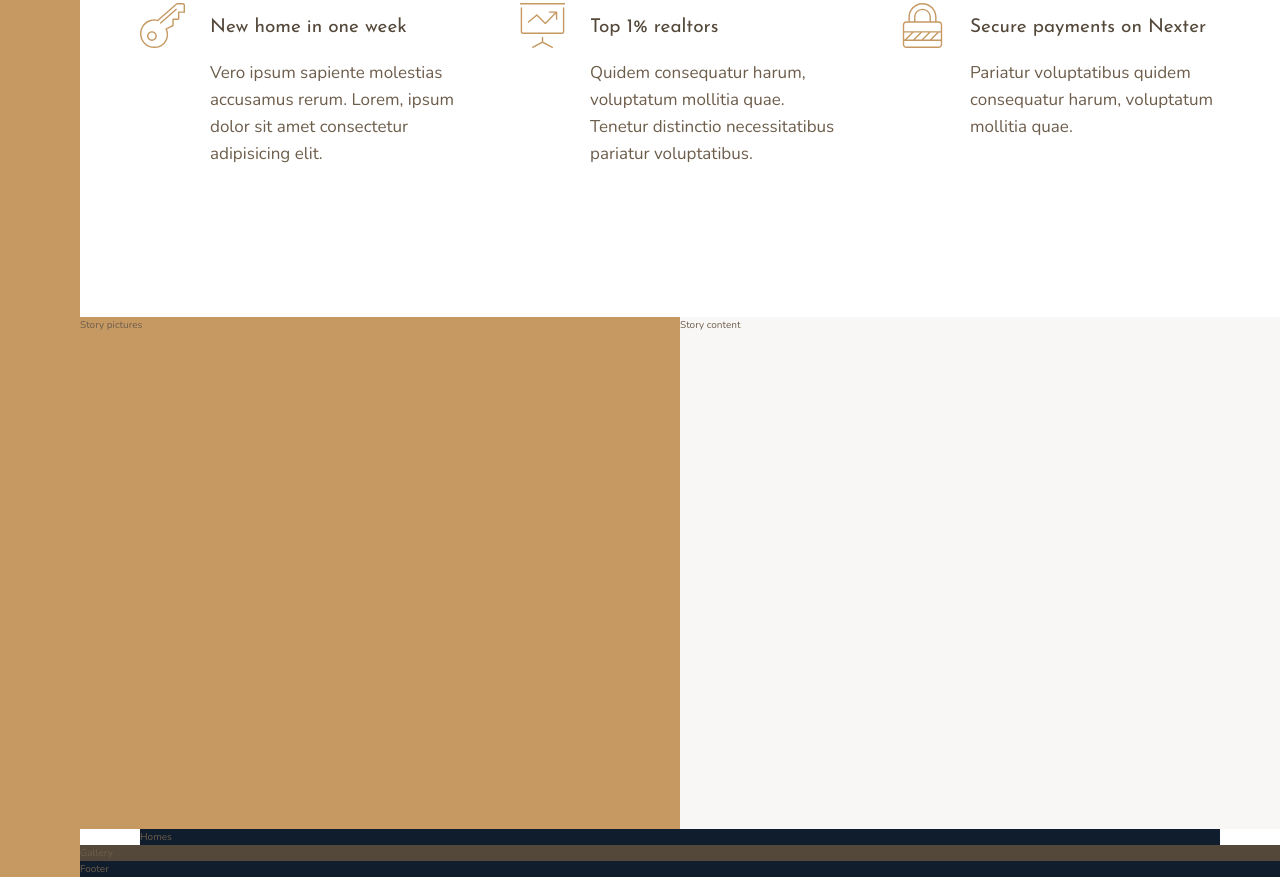
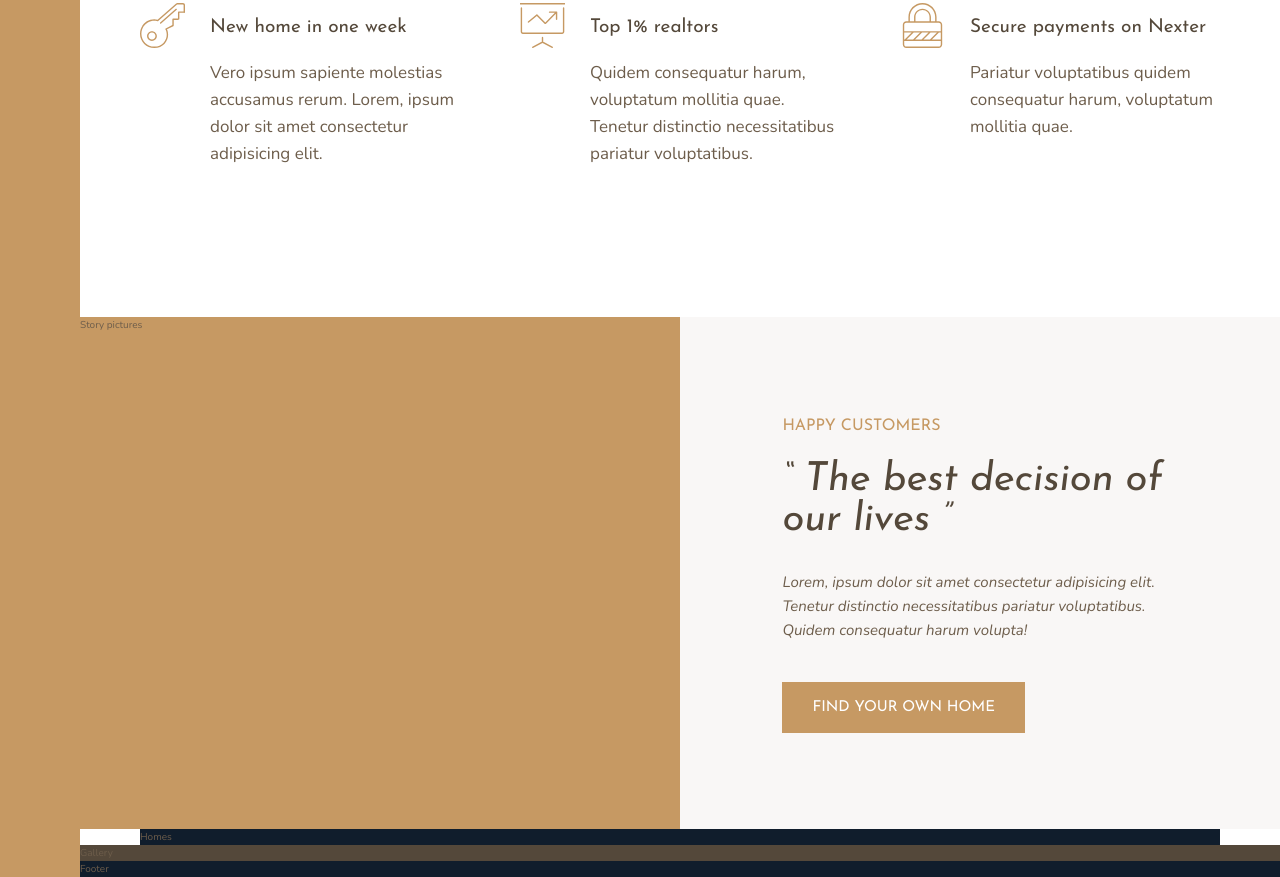
Before and after one commit to lucierabahi/nexter, a website: page index.html in a window 1280 px wide. Shown: the part 991-1868 px from the top of the page. Drawn offline with nearby package versions, Linux system fonts and the light colour scheme.

Commit message:
story section part 1

```diff
--- a/index.html
+++ b/index.html
@@ -102,7 +102,16 @@
             Story pictures
         </div>
         <div class="story__content">
-            Story content
+            <h3 class="heading-3 mb-sm">Happy Customers</h3>
+            <h2 class="heading-2 heading-2--dark mb-md">
+                &ldquo; The best decision of our lives &rdquo;
+            </h2>
+            <p class="story__text">
+                Lorem, ipsum dolor sit amet consectetur adipisicing elit.
+                Tenetur distinctio necessitatibus pariatur voluptatibus. Quidem
+                consequatur harum volupta!
+            </p>
+            <button class="btn">Find your own home</button>
         </div>
 
         <section class="homes">
--- a/sass/_story.scss
+++ b/sass/_story.scss
@@ -7,5 +7,24 @@
     &__content {
         background-color: $color-grey-light-1;
         grid-column: col-start 5 / full-end;
+
+        padding: 6rem 8vw;
+
+        display: flex;
+        flex-direction: column;
+        justify-content: center;
+        align-items: flex-start;
+
+        /*
+        display: grid;
+        align-content: center;
+        justify-items: start;
+        */
+    }
+
+    &__text {
+        font-size: 1.5rem;
+        font-style: italic;
+        margin-bottom: 4rem;
     }
 }
--- a/sass/_typography.scss
+++ b/sass/_typography.scss
@@ -9,10 +9,24 @@
 
 .heading-2 {
     @extend %heading;
+    font-size: 4rem;
+    font-style: italic;
+    line-height: 1;
+
+    &--light {
+        color: $color-grey-light-1;
+    }
+
+    &--dark {
+        color: $color-grey-dark-1;
+    }
 }
 
 .heading-3 {
     @extend %heading;
+    font-size: 1.6rem;
+    color: $color-primary;
+    text-transform: uppercase;
 }
 
 .heading-4 {
@@ -27,3 +41,36 @@
         color: $color-grey-dark-1;
     }
 }
+
+.btn {
+    background-color: $color-primary;
+    color: #fff;
+    border: none;
+    border-radius: 0;
+    font-family: $font-display;
+    font-size: 1.5rem;
+    text-transform: uppercase;
+    padding: 1.8rem 3rem;
+    cursor: pointer;
+    transition: all 0.2s;
+
+    &:hover {
+        background-color: $color-primary-dark;
+    }
+}
+
+.mb-sm {
+    margin-bottom: 2rem;
+}
+
+.mb-md {
+    margin-bottom: 3rem;
+}
+
+.mb-lg {
+    margin-bottom: 4rem;
+}
+
+.mb-hg {
+    margin-bottom: 8rem;
+}
```
Also changed, not shown: css/style.css.
